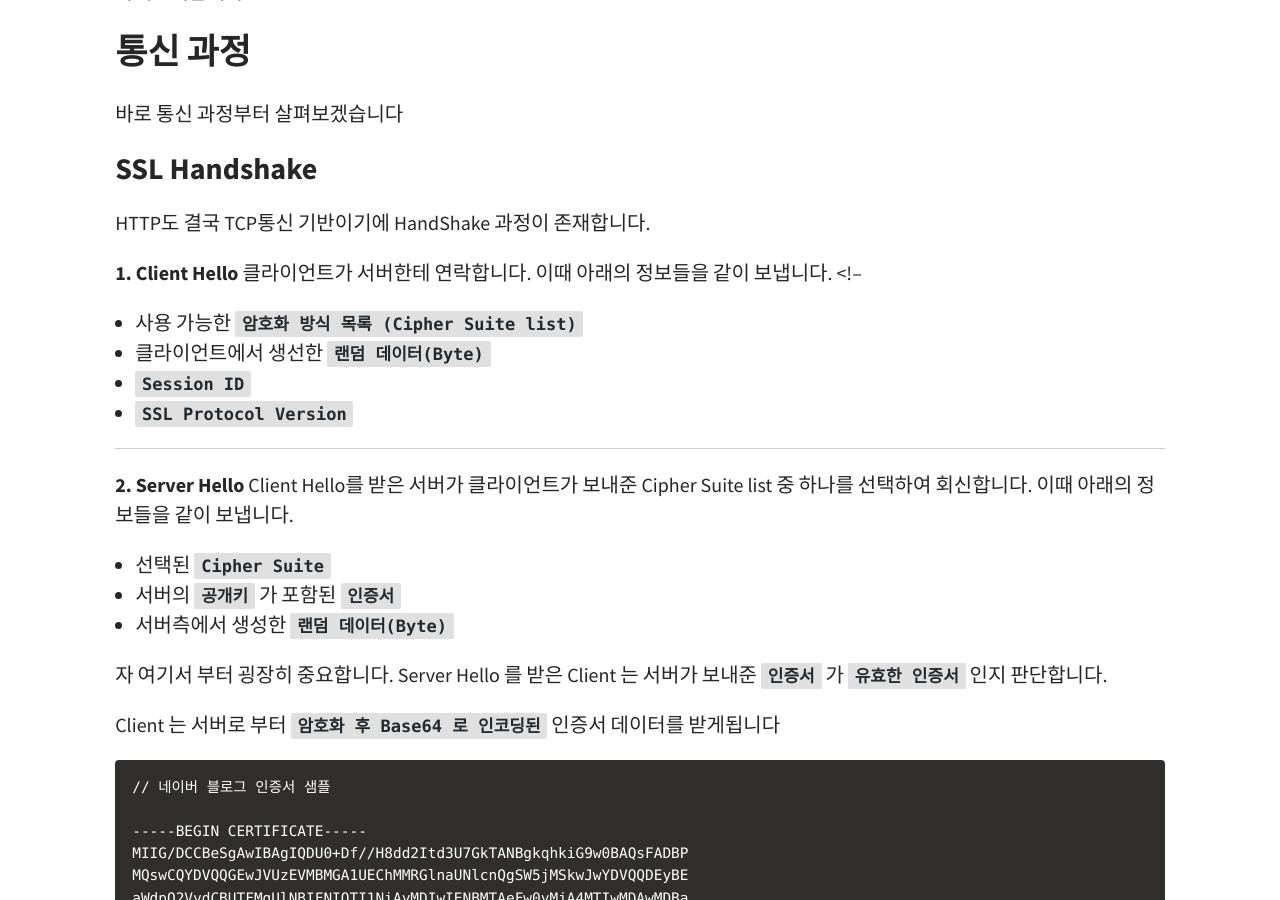
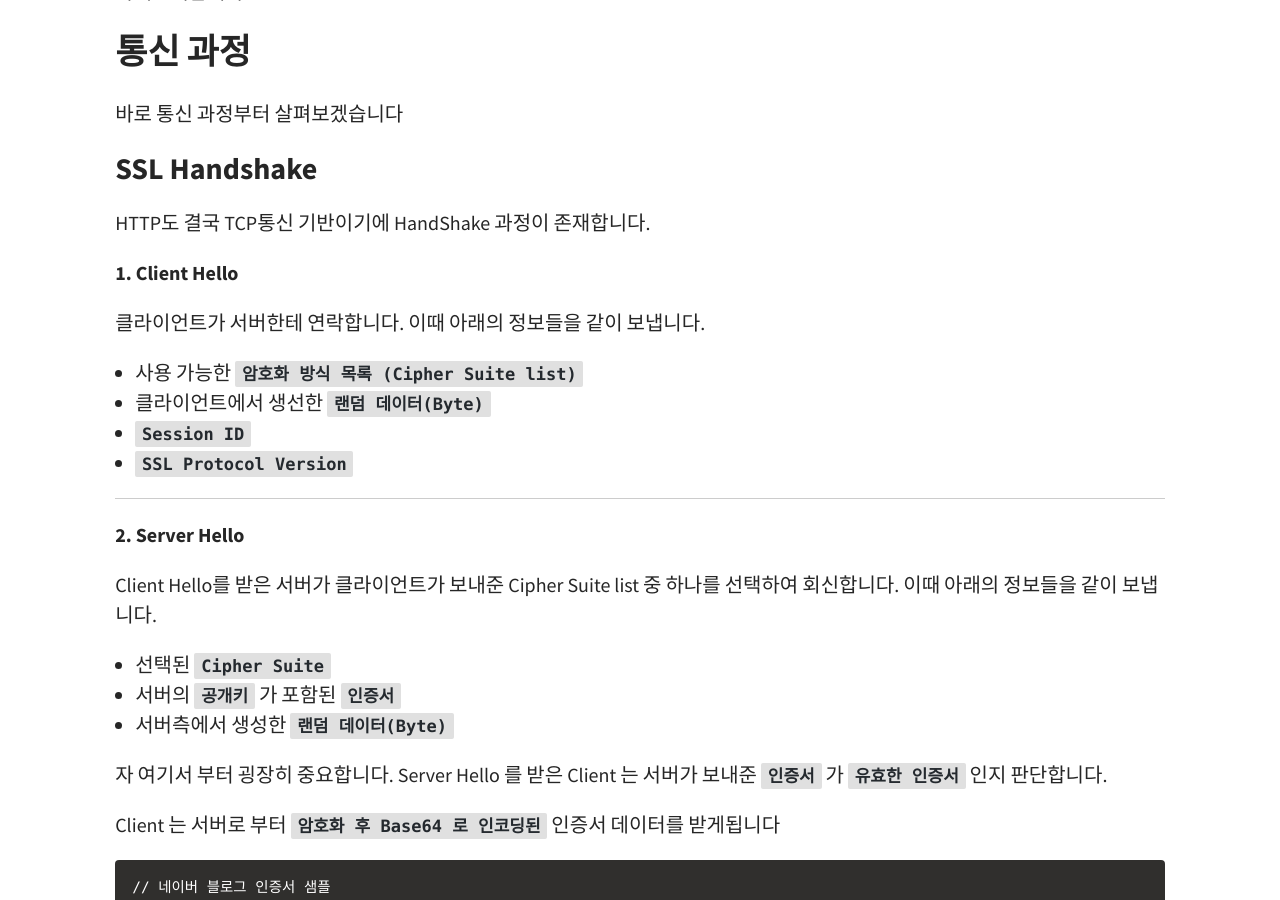
Before and after one commit to mainmethod0126/old-tech-blog, a Jekyll site: the page built from _posts/network/2022-10-22-SSL과TLS.md, in a window 1280 px wide and 900 px high, scrolled down 402 px. Built offline with Jekyll 4.4.1, drawn with Linux system fonts in a browser that asks for light colours; comment, search, counter and statistics services are not loaded.

Commit message:
문번 오류 찾는 중

```diff
--- a/_posts/network/2022-10-22-SSL과TLS.md
+++ b/_posts/network/2022-10-22-SSL과TLS.md
@@ -19,9 +19,10 @@
 HTTP도 결국 TCP통신 기반이기에 HandShake 과정이 존재합니다.
 
 **1. Client Hello**
+
 클라이언트가 서버한테 연락합니다.
 이때 아래의 정보들을 같이 보냅니다.
-<!--
+
 - 사용 가능한 **`암호화 방식 목록 (Cipher Suite list)`**
 - 클라이언트에서 생선한 **`랜덤 데이터(Byte)`**
 - **`Session ID`**
@@ -30,6 +31,7 @@
 ---
 
 **2. Server Hello**
+
 Client Hello를 받은 서버가 클라이언트가 보내준 Cipher Suite list 중 하나를 선택하여 회신합니다.
 이때 아래의 정보들을 같이 보냅니다.
 
@@ -107,6 +109,7 @@
 ---
 
 **3. Client key exchange**
+
 Client 는 처음 Client Hello 단계에서 전달했던 **`자신이 생성한 랜덤 데이터`** 와 Server Hello 단계에서 전달 받은 **`서버가 생성한 랜덤 데이터`** 를 참고하여 서버와 실제 데이터를 주고 받을 때 사용할 **`대칭키`** 를 생성합니다.
 
 이렇게 생성된 **`대칭키`** 를 서버에게 전달하는데 이때 서버로 부터 전달 받은 **`인증서에 포함된 공개키`** 를 이용하여 **`대칭키를 암호화`** 하여 서버에 전달합니다.
@@ -116,6 +119,7 @@
 ---
 
 **4. Finished**
+
 모든 과정이 마무리되면 Client 와 Server 둘 모두 **`"Finished" 메세지`** 를 보내고 **`Handshake 과정이 완료`** 됩니다.
 이후 모든 데이터는 **`Client key exchange`** 단계에서 생성된 **`대칭키`** 를 통하여 상호간에 **`암호화 통신`** 을 진행하게 됩니다.
 
@@ -128,4 +132,4 @@
 > - [HTTPS 통신과정 쉽게 이해하기 #3(SSL Handshake, 협상)](https://aws-hyoh.tistory.com/39)
 > - [SSL/TLS #2, 인증서 검증과 Chain](https://aws-hyoh.tistory.com/26)
 > - [웹사이트 보안을 위한 방법, SSL이란? (feat. SSL과 HTTPS의 차이)](https://blog.naver.com/PostView.naver?blogId=skinfosec2000&logNo=222135874222&redirect=Dlog&widgetTypeCall=true&directAccess=false)
-> - [154. [Security] SSL과 인증서 구조 이해하기 : CA (Certificate Authority) 를 중심으로](https://m.blog.naver.com/alice_k106/221468341565) -->
+> - [154. [Security] SSL과 인증서 구조 이해하기 : CA (Certificate Authority) 를 중심으로](https://m.blog.naver.com/alice_k106/221468341565)
```
